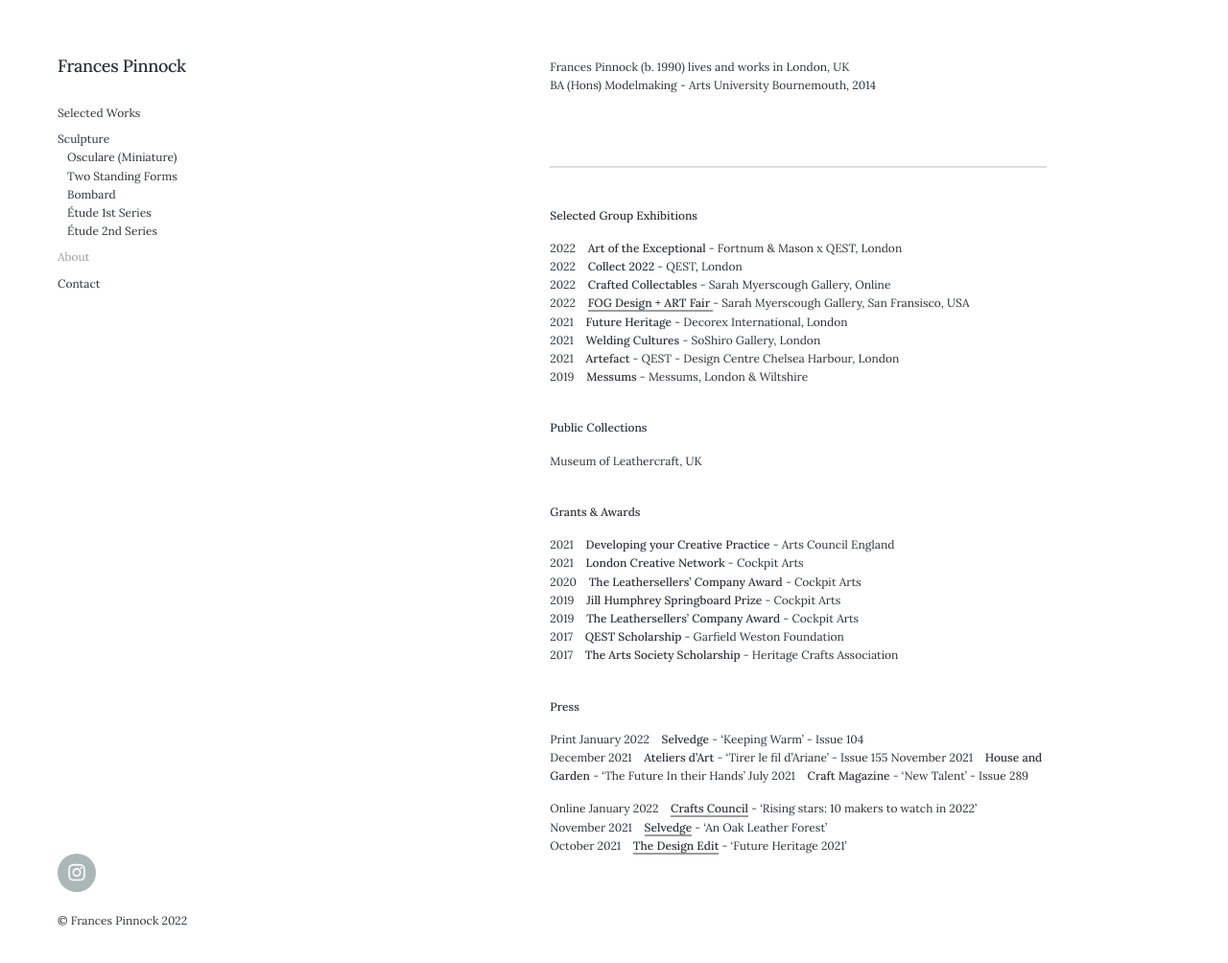
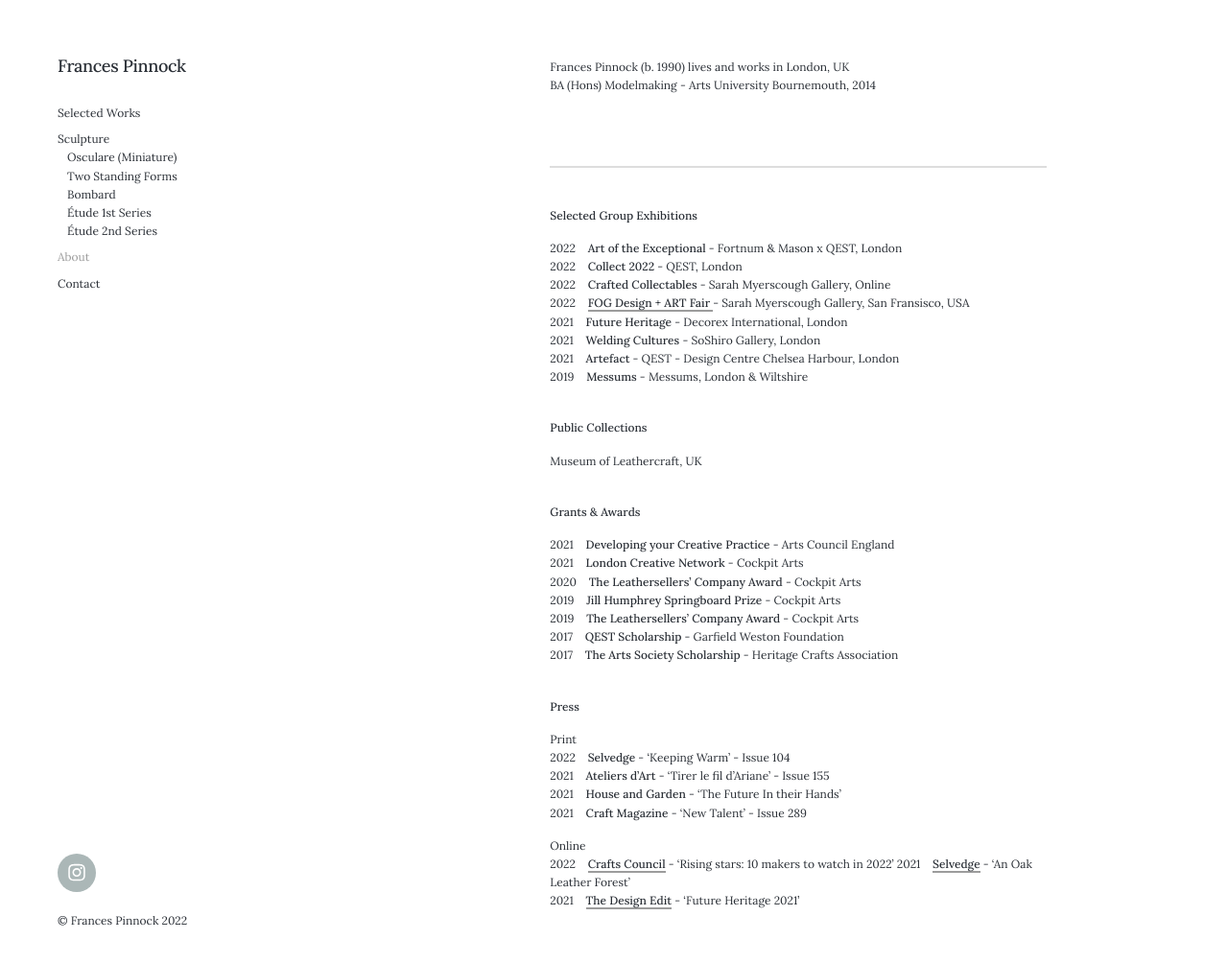
Before and after one commit to francespinnock/francespinnock.github.io, a Jekyll site: the page built from _pages/about.md, in a window 1280 px wide and 1009 px high. Shown: the top 1004 px of the window at 96% size. Built offline with Jekyll 4.4.1, drawn with Linux system fonts in a browser that asks for light colours; nearby versions of some CDN libraries.

Commit message:
Update about.md

```diff
--- a/_pages/about.md
+++ b/_pages/about.md
@@ -42,12 +42,11 @@ Museum of Leathercraft, UK
 **Press**
 
 Print
-January 2022&nbsp;&nbsp;&nbsp; **Selvedge** - 'Keeping Warm' - Issue 104
-December 2021&nbsp;&nbsp;&nbsp; **Ateliers d'Art** - 'Tirer le fil d'Ariane' - Issue 155
-November 2021&nbsp;&nbsp;&nbsp; **House and Garden** - 'The Future In their Hands'
-July 2021&nbsp;&nbsp;&nbsp; **Craft Magazine** - 'New Talent' - Issue 289
+2022&nbsp;&nbsp;&nbsp; **Selvedge** - 'Keeping Warm' - Issue 104
+2021&nbsp;&nbsp;&nbsp; **Ateliers d'Art** - 'Tirer le fil d'Ariane' - Issue 155
+2021&nbsp;&nbsp;&nbsp; **House and Garden** - 'The Future In their Hands'
+2021&nbsp;&nbsp;&nbsp; **Craft Magazine** - 'New Talent' - Issue 289
 
 Online
-January 2022&nbsp;&nbsp;&nbsp; **[Crafts Council](https://www.craftscouncil.org.uk/stories/top-10-makers-for-2022)** - 'Rising stars: 10 makers to watch in 2022'
-November 2021&nbsp;&nbsp;&nbsp; **[Selvedge](https://www.selvedge.org/blogs/selvedge/an-oak-leather-forest/)** - 'An Oak Leather Forest'
-October 2021&nbsp;&nbsp;&nbsp; **[The Design Edit](https://thedesignedit.com/future-heritage-2021/)** - 'Future Heritage 2021'
+2022&nbsp;&nbsp;&nbsp; **[Crafts Council](https://www.craftscouncil.org.uk/stories/top-10-makers-for-2022)** - 'Rising stars: 10 makers to watch in 2022'    2021&nbsp;&nbsp;&nbsp; **[Selvedge](https://www.selvedge.org/blogs/selvedge/an-oak-leather-forest/)** - 'An Oak Leather Forest'
+2021&nbsp;&nbsp;&nbsp; **[The Design Edit](https://thedesignedit.com/future-heritage-2021/)** - 'Future Heritage 2021'
```
